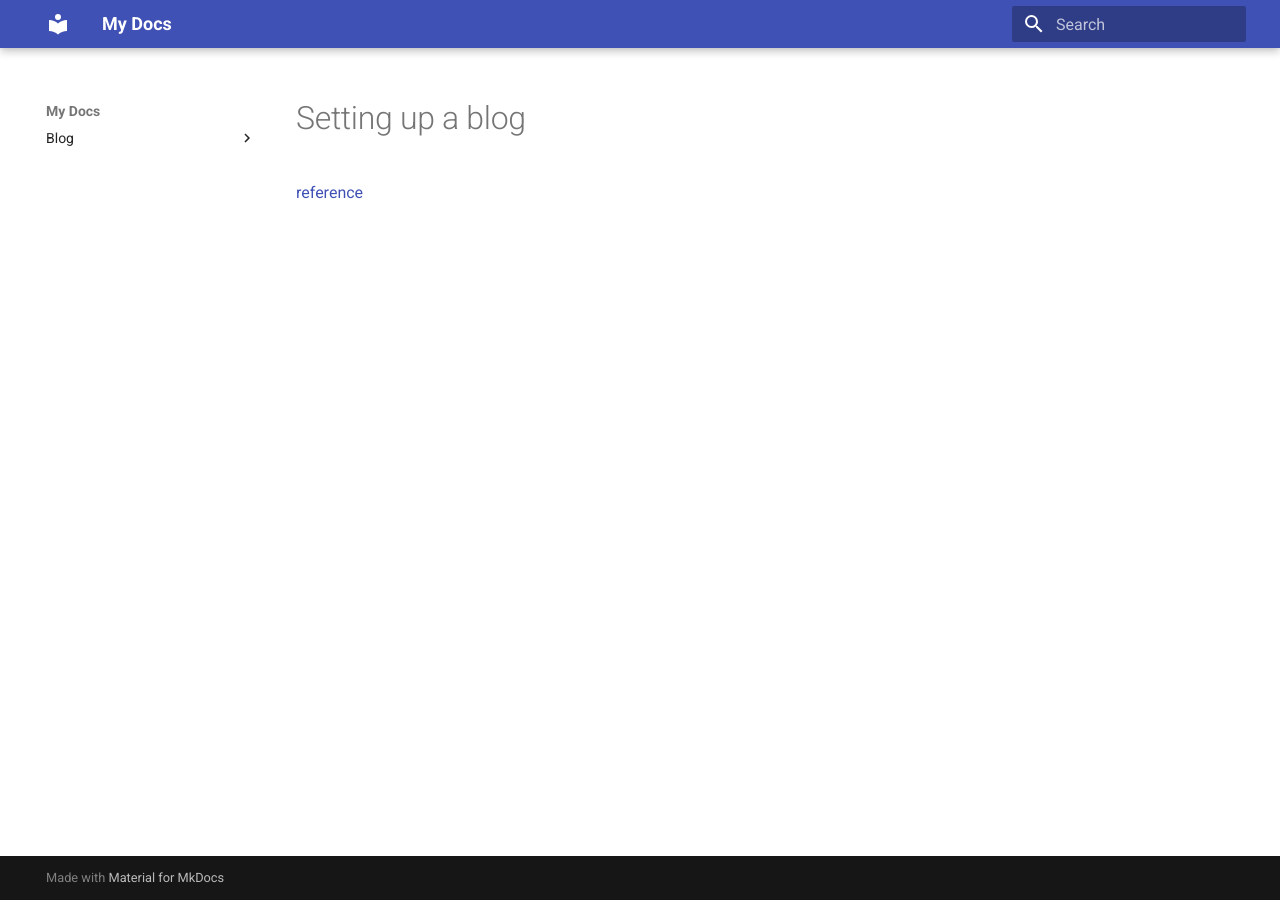
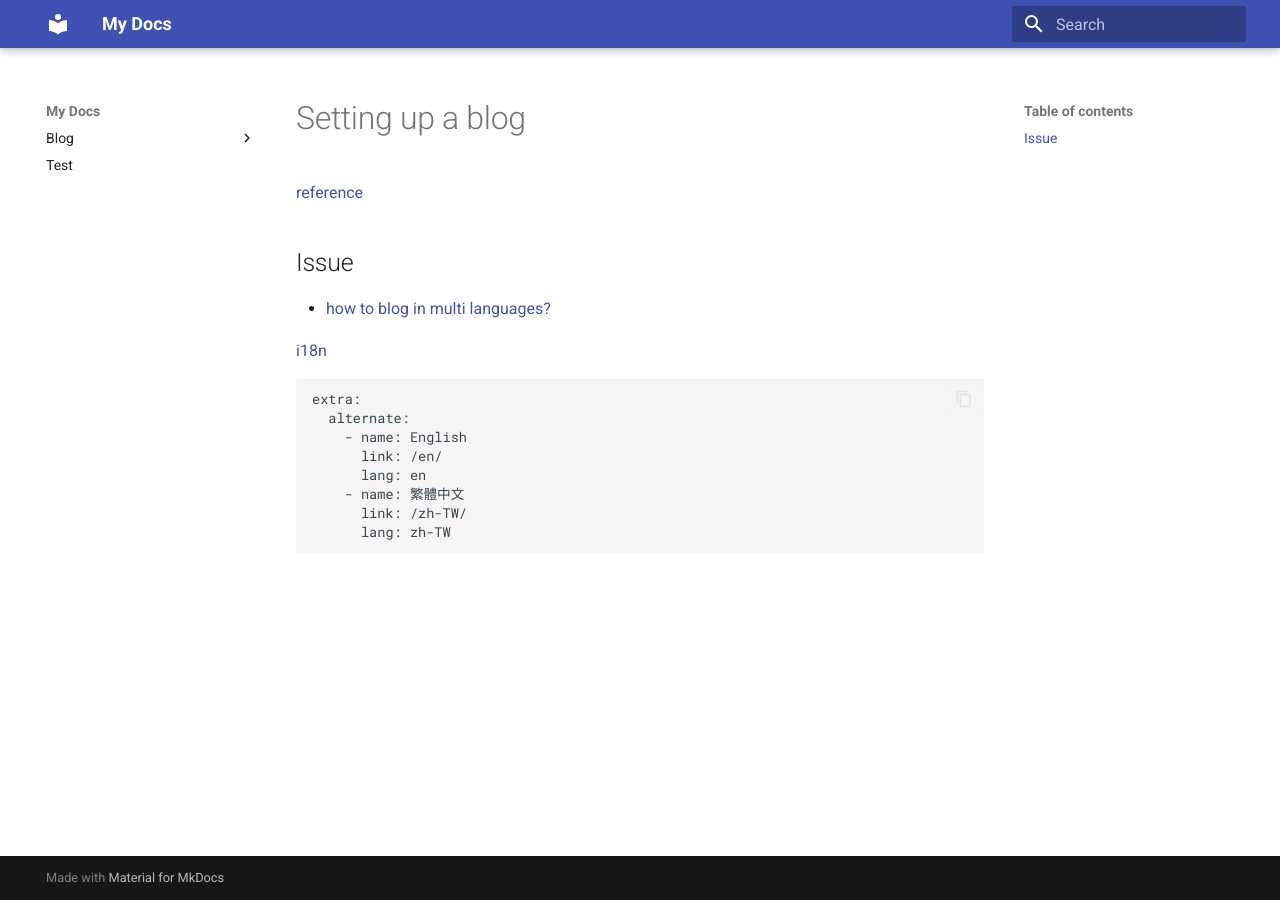
Before and after one commit to luomein/static_website_build_log, an MkDocs documentation site: the page built from docs/draft/setting_up_a_blog.md, in a window 1280 px wide. Built offline with MkDocs 1.6.1 and Material for MkDocs 9.7.7, drawn with Linux system fonts in a browser that asks for light colours.

Commit message:
20240513

````diff
--- a/docs/draft/setting_up_a_blog.md
+++ b/docs/draft/setting_up_a_blog.md
@@ -9,3 +9,20 @@ categories:
 
 
 [reference](https://squidfunk.github.io/mkdocs-material/setup/setting-up-a-blog/)
+
+## Issue
+
+* [how to blog in multi languages?](https://github.com/squidfunk/mkdocs-material/discussions/2346)
+
+[i18n](https://github.com/lukasgeiter/mkdocs-awesome-pages-plugin/issues/58)
+
+```
+extra:
+  alternate:
+    - name: English
+      link: /en/
+      lang: en
+    - name: 繁體中文
+      link: /zh-TW/
+      lang: zh-TW
+```
````
Also changed, not shown: docs/blog/posts/emojis_markdown.md (+8 -0 lines), docs/en/index.md (added, +3 -0 lines), docs/en/test.md (added, +5 -0 lines), docs/zh-TW/index.md (added, +3 -0 lines), docs/zh-TW/test.md (added, +5 -0 lines), docs/.pages, mkdocs.yml (line endings or trailing spaces), 1 other file.
